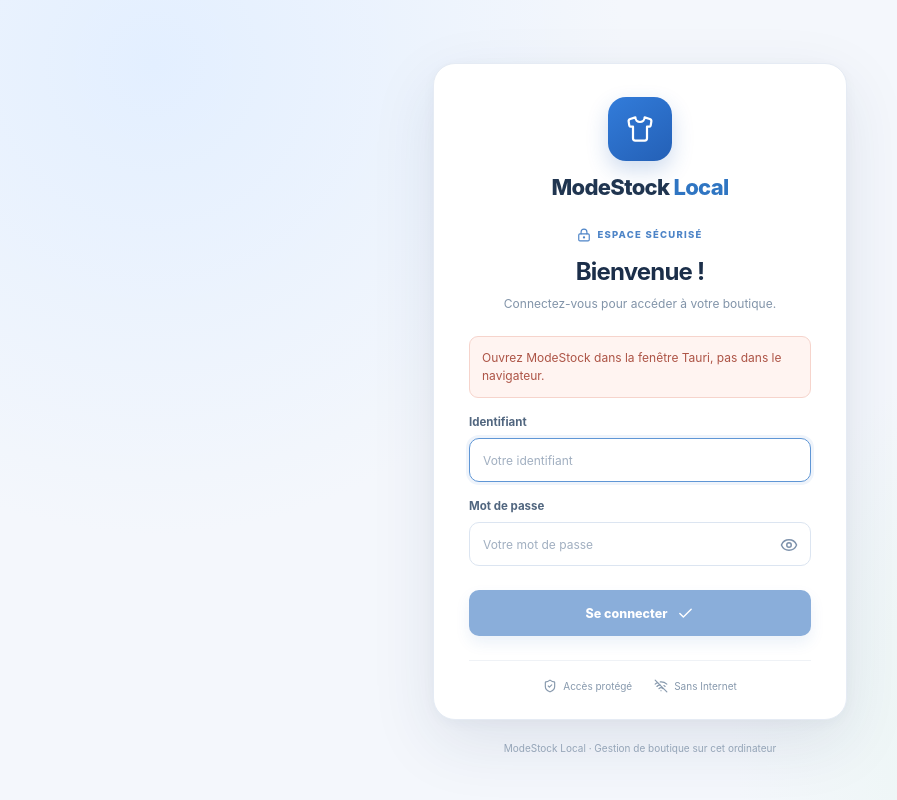
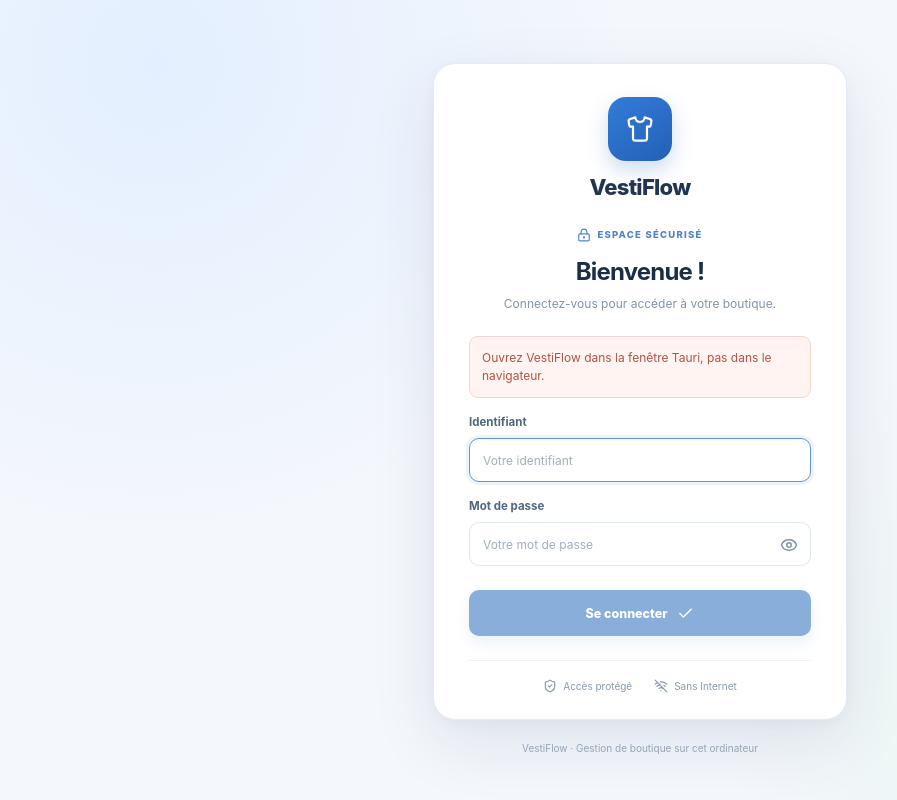
Before and after one commit to hamapixel/vente, a React (Vite) app: page / in a window 1280 px wide. Shown: the whole page, without its empty margins (0-897 px from the left). Built offline with nearby package versions, Linux system fonts and the light colour scheme.

Commit message:
ui: display VestiFlow brand on compact login

```diff
--- a/src/LoginScreen.tsx
+++ b/src/LoginScreen.tsx
@@ -52,7 +52,7 @@ export default function LoginScreen({ setup, onSuccess, browserPreview, brand }:
               ? <img src={brand.logoData} alt={"Logo de " + brand.name} />
               : <Shirt size={28} strokeWidth={1.9} />}
           </div>
-          <div className="compact-login-appname">ModeStock <span>Local</span></div>
+          <div className="compact-login-appname">VestiFlow</div>
           {brand.name !== "Ma boutique" && <div className="compact-login-shop">{brand.name}</div>}
         </div>
 
@@ -66,7 +66,7 @@ export default function LoginScreen({ setup, onSuccess, browserPreview, brand }:
         </div>
 
         <form className="compact-login-form" onSubmit={submit}>
-          {browserPreview && <div className="auth-error" role="alert">Ouvrez ModeStock dans la fenêtre Tauri, pas dans le navigateur.</div>}
+          {browserPreview && <div className="auth-error" role="alert">Ouvrez VestiFlow dans la fenêtre Tauri, pas dans le navigateur.</div>}
           {error && <div className="auth-error" role="alert">{error}</div>}
 
           <label htmlFor="login-username">Identifiant</label>
@@ -115,7 +115,7 @@ export default function LoginScreen({ setup, onSuccess, browserPreview, brand }:
 
         <div className="compact-login-trust"><span><ShieldCheck size={14}/> Accès protégé</span><span><WifiOff size={14}/> Sans Internet</span></div>
       </div>
-      <p className="compact-login-bottom">ModeStock Local · Gestion de boutique sur cet ordinateur</p>
+      <p className="compact-login-bottom">VestiFlow · Gestion de boutique sur cet ordinateur</p>
     </main>
   );
 }
```
